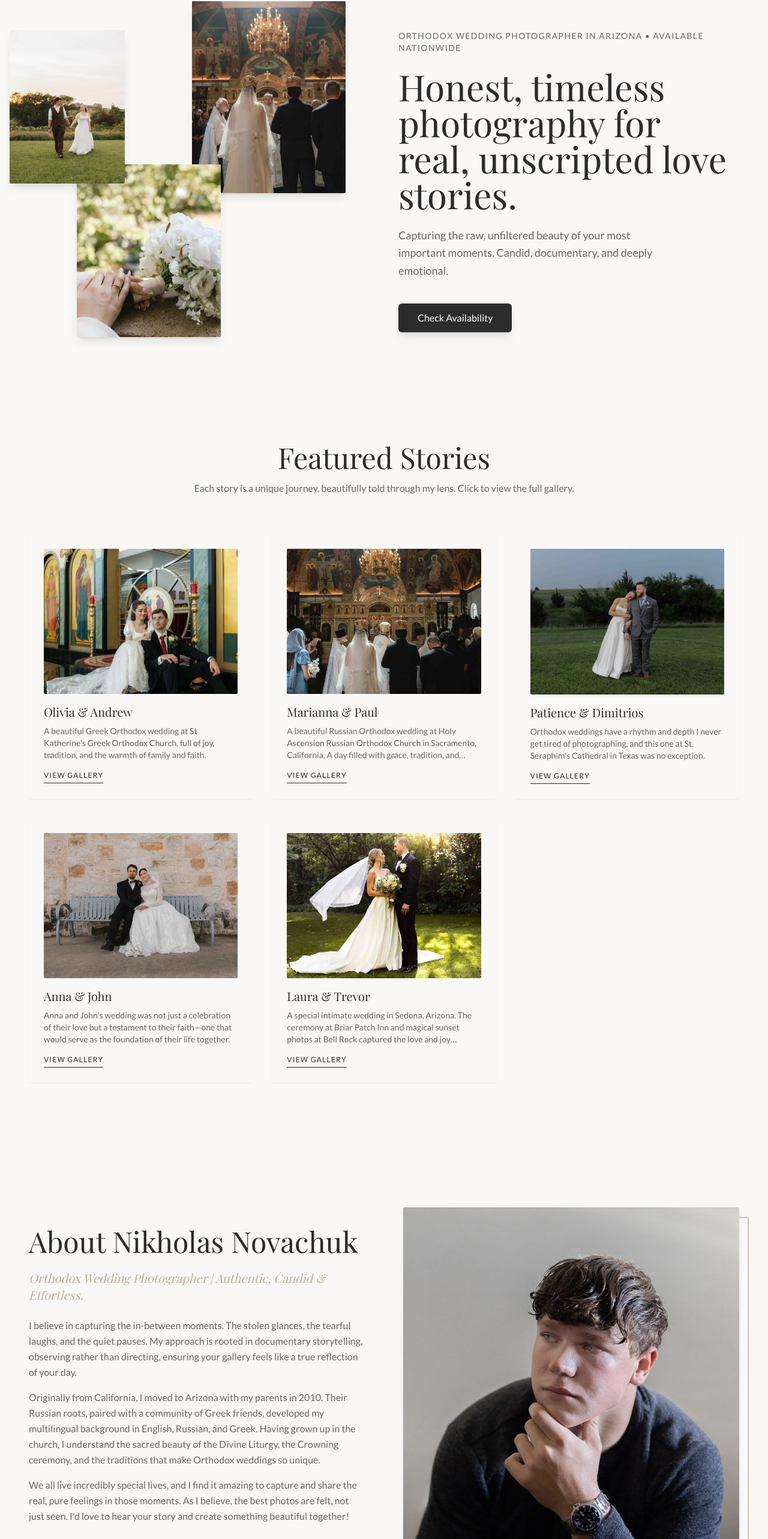
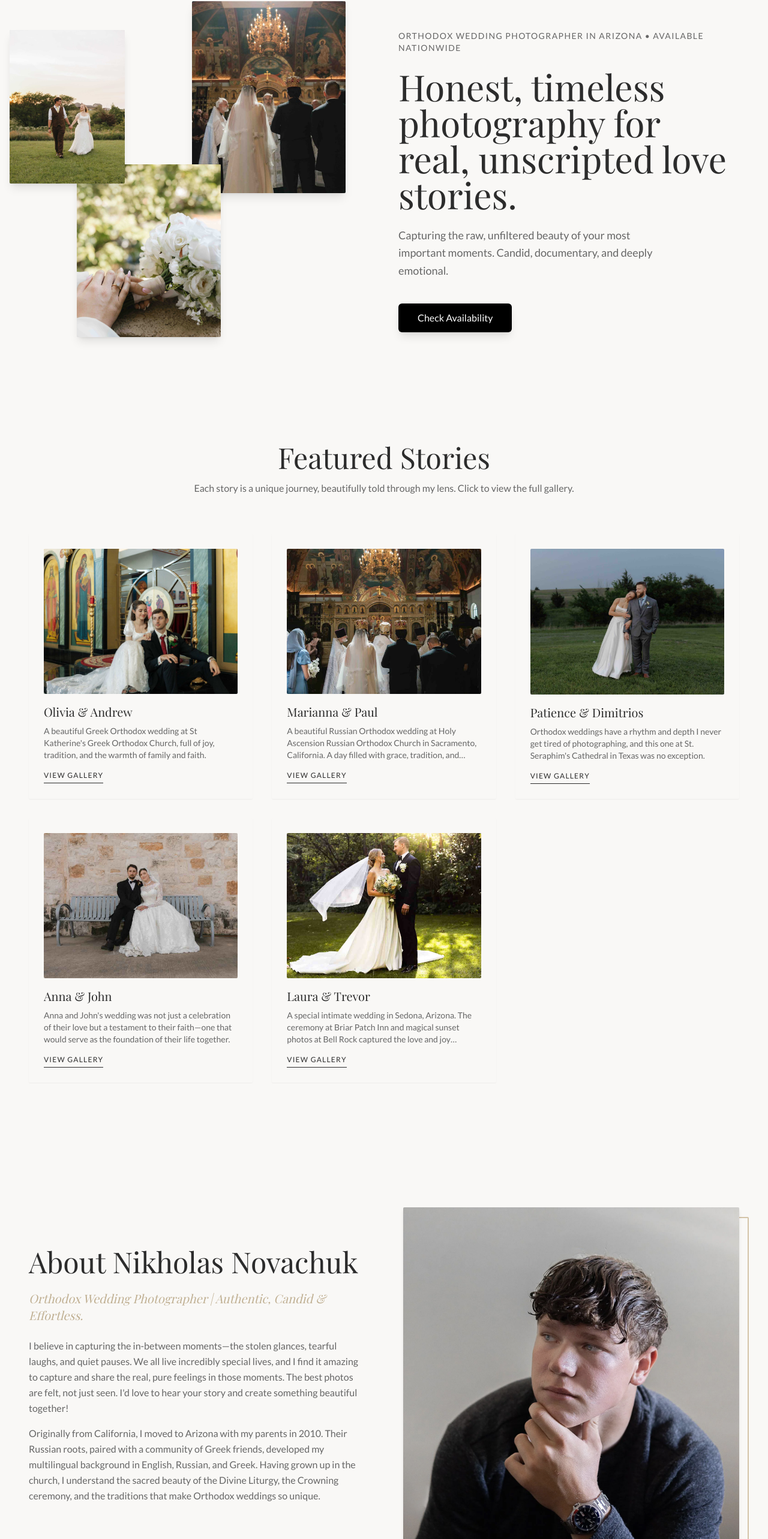
Before and after one commit to nikholasnova/novachukphoto, a React (Vite) app: page / in a window 1280 px wide. Shown: the part 142-2708 px from the top of the page at 60% size. Built offline with nearby package versions, Linux system fonts and the light colour scheme; a web font is replaced by a local one.

Commit message:
Update hero section layout

```diff
--- a/src/components/About.tsx
+++ b/src/components/About.tsx
@@ -1,5 +1,5 @@
 import { motion } from 'framer-motion';
-import { ABOUT_TEXT, PHOTOGRAPHER_NAME } from '../constants';
+import { PHOTOGRAPHER_NAME } from '../constants';
 import photographerImg from '../assets/Novachuk Photographer.jpg';
 
 export default function About() {
@@ -22,12 +22,11 @@ export default function About() {
               Orthodox Wedding Photographer | Authentic, Candid & Effortless.
             </h3>
             <div className="text-text-muted leading-relaxed space-y-4">
-              <p>{ABOUT_TEXT}</p>
+              <p>
+                I believe in capturing the in-between moments—the stolen glances, tearful laughs, and quiet pauses. We all live incredibly special lives, and I find it amazing to capture and share the real, pure feelings in those moments. The best photos are felt, not just seen. I'd love to hear your story and create something beautiful together!
+              </p>
               <p>
                 Originally from California, I moved to Arizona with my parents in 2010. Their Russian roots, paired with a community of Greek friends, developed my multilingual background in English, Russian, and Greek. Having grown up in the church, I understand the sacred beauty of the Divine Liturgy, the Crowning ceremony, and the traditions that make Orthodox weddings so unique.
-              </p>
-              <p>
-                 We all live incredibly special lives, and I find it amazing to capture and share the real, pure feelings in those moments. As I believe, the best photos are felt, not just seen. I'd love to hear your story and create something beautiful together!
               </p>
             </div>
           </div>
--- a/src/components/Footer.tsx
+++ b/src/components/Footer.tsx
@@ -8,10 +8,9 @@ export default function Footer() {
       <div className="max-w-7xl mx-auto px-6 md:px-12 flex flex-col items-center space-y-8">
         {/* Replaced LOGO_TEXT with img tag */}
         <img src={logo} alt="Novachuk Photography Logo" className="h-20 w-auto mb-4" />
-        <div className="flex space-x-6 text-sm uppercase tracking-wide text-stone-400">
+        <div className="flex flex-wrap justify-center gap-4 md:gap-6 text-sm uppercase tracking-wide text-stone-400">
            <a href="#about" className="hover:text-white transition-colors">About</a>
            <a href="#portfolio" className="hover:text-white transition-colors">Portfolio</a>
-           <a href="#services" className="hover:text-white transition-colors">Services</a>
            <a href="#faq" className="hover:text-white transition-colors">FAQ</a>
            <a href="#contact" className="hover:text-white transition-colors">Contact</a>
         </div>
--- a/src/components/Hero.tsx
+++ b/src/components/Hero.tsx
@@ -27,7 +27,7 @@ export default function Hero() {
           <div className="pt-4 text-center md:text-left">
             <a
               href="#contact"
-              className="inline-block px-8 py-3 bg-text-main text-white rounded-md hover:bg-text-muted transition-all duration-300 text-center shadow-lg hover:shadow-xl hover:-translate-y-0.5"
+              className="inline-block px-8 py-3 bg-black text-white rounded-md hover:bg-stone-800 transition-all duration-300 text-center shadow-lg hover:shadow-xl hover:-translate-y-0.5"
             >
               Check Availability
             </a>
--- a/src/components/Services.tsx
+++ b/src/components/Services.tsx
@@ -28,9 +28,7 @@ export default function Services() {
         <div className="text-center max-w-2xl mx-auto mb-16 space-y-4">
           <h2 className="text-3xl md:text-5xl font-serif text-text-main">The Experience</h2>
           <p className="text-text-muted">
-            Specializing in Orthodox weddings, I understand the importance of capturing every sacred moment of the service without interruption.
-            Investment is more than just a price tag—it's about preserving your legacy.
-            Below are some examples of package configurations and pricing. Each situation is unique, and I'll do my best to work within your budget to create something perfect for your special day.
+            I specialize in Orthodox weddings, capturing every sacred moment with care. Packages below are examples—I'm happy to customize to fit your needs and budget.
           </p>
         </div>
 
```
